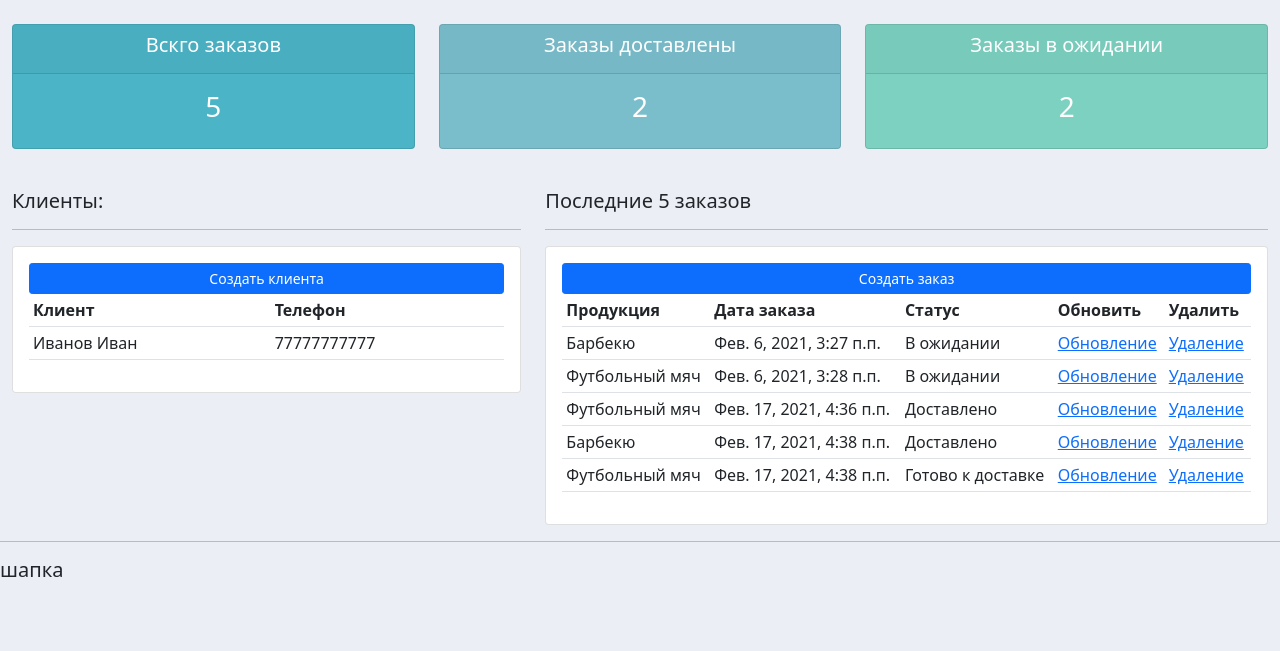
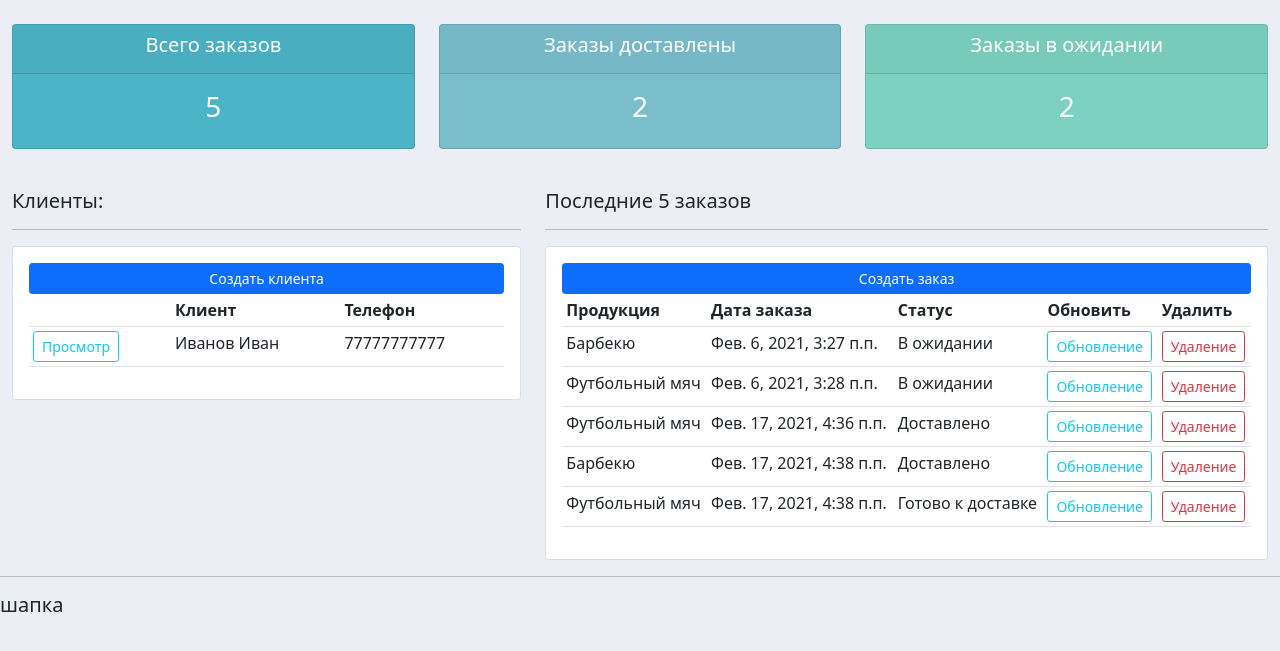
Before and after one commit to dimer3799/customer_management, a Django app: page / in a window 1280 px wide. Shown: the part 56-707 px from the top of the page. Run offline with Django 3.2, Linux system fonts and the light colour scheme; data comes from the database, SQL or seed files in the repository; both versions use the stored data as it was after the commit; some libraries are stand-ins or nearby versions.

Commit message:
create method update order

```diff
--- a/accounts/templates/accounts/dashboard.html
+++ b/accounts/templates/accounts/dashboard.html
@@ -10,12 +10,13 @@
 			<a class="btn btn-primary  btn-sm btn-block" href="">Создать клиента</a>
 			<table class="table table-sm">
 				<tr>
-
+					<th></th>
 					<th>Клиент</th>
 					<th>Телефон</th>
 				</tr>
 				{% for customer in customers %}
 					<tr>
+						<td><a class="btn btn-outline-info  btn-sm btn-block" href="#">Просмотр</a></td>
 						<td>{{ customer.name }}</td>
 						<td>{{ customer.phone }}</td>
 					</tr>
@@ -44,8 +45,8 @@
 						<td>{{ order.product }}</td>
 						<td>{{ order.date_created }}</td>
 						<td>{{ order.status }}</td>
-						<td><a href="#">Обновление</a></td>
-						<td><a href="#">Удаление</a></td>
+						<td><a class="btn btn-outline-info  btn-sm btn-block" href="{% url 'update_order' order.id %}">Обновление</a></td>
+						<td><a class="btn btn-outline-danger  btn-sm btn-block" href="#">Удаление</a></td>
 					</tr>
 
 					{% endfor %}
--- a/accounts/templates/accounts/status.html
+++ b/accounts/templates/accounts/status.html
@@ -5,7 +5,7 @@
 		<div class="col-md">
 			<div class="card text-center text-white  mb-3" id="total-orders">
 			  	<div class="card-header">
-			  		<h5 class="card-title">Вскго заказов</h5>
+			  		<h5 class="card-title">Всего заказов</h5>
 			  	</div>
 			  	<div class="card-body">
 			    	<h3 class="card-title">{{ total_order }}</h3>
--- a/accounts/urls.py
+++ b/accounts/urls.py
@@ -1,5 +1,5 @@
 from django.urls import path
-from .views import home, products, customer, createOrders
+from .views import home, products, customer, createOrders, updateOrder
 
 urlpatterns = [
     path('', home, name = 'home'),
@@ -7,4 +7,5 @@ urlpatterns = [
     # <str:pk> передаем строковое занчение в pk
     path('customer/<str:pk>', customer, name = 'customer'),
     path('create_order/', createOrders, name = 'create_order'),
+    path('update_order/<str:pk>', updateOrder, name = 'update_order'),
 ]
--- a/accounts/views.py
+++ b/accounts/views.py
@@ -35,6 +35,7 @@ def customer(request, pk):
     return render(request, 'accounts/customer.html', context)
 
 def createOrders(request):
+    # Создание заказа
     form = OrderForm()
     # При отправленной форме с данными
     if request.method == 'POST':
@@ -45,6 +46,22 @@ def createOrders(request):
             form.save()
             return redirect ('/')
 
+    context = {'form': form}
+    return render(request, 'accounts/order_form.html', context)
+
+
+def updateOrder(request, pk):
+    # Обновление заказа
+    order = Order.objects.get(id = pk)
+    form = OrderForm(instance = order)
+
+    if request.method == 'POST':
+        #print (request.POST)
+        # создаем новую форму с заполненными данными
+        form = OrderForm(request.POST, instance = order)
+        if form.is_valid:
+            form.save()
+            return redirect ('/')
 
     context = {'form': form}
     return render(request, 'accounts/order_form.html', context)
```
Also changed, not shown: db.sqlite3.
